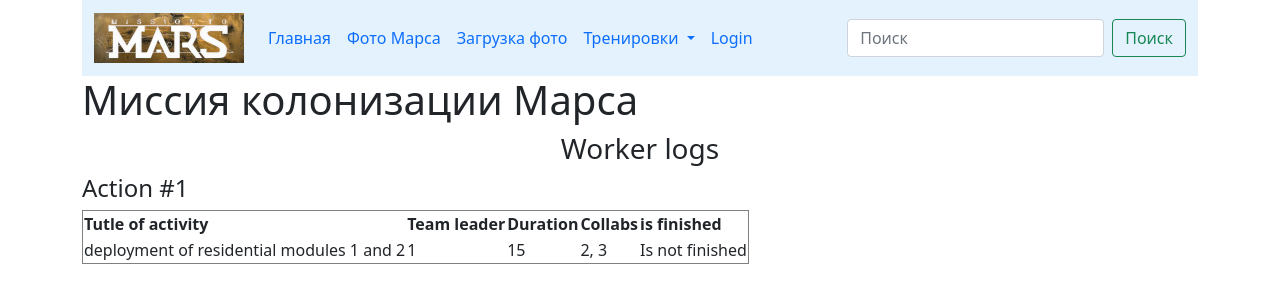
After one commit to Silva-Sleva/Site, a Flask app: page /logs in a window 1280 px wide. The commit adds this page. Shown: the top 303 px of the page. Run offline with Flask 3, Linux system fonts and the light colour scheme.

Commit message:
Add file

```diff
--- a/data/user.py
+++ b/data/user.py
@@ -19,3 +19,7 @@ class User(SqlAlchemyBase):
     hashed_password = sqlalchemy.Column(sqlalchemy.String, nullable=True)
     modified_date = sqlalchemy.Column(sqlalchemy.DateTime,
                                      default=datetime.datetime.now)
+
+
+    def __repr__(self):
+        return f'<Colonist> {self.id} {self.surname} {self.name}'
--- a/main.py
+++ b/main.py
@@ -1,7 +1,9 @@
 from flask import Flask, request, url_for, render_template, redirect
 
 from data import db_session
+from data.db_session import global_init, create_session
 from data.user import User
+from data.jobs import Jobs
 from forms.loginform import LoginForm
 
 app = Flask(__name__)
@@ -192,9 +194,38 @@ def add_user():
     sess.close()
 
 
+def add_job():
+    job = Jobs()
+    job.team_leader = 1
+    job.job = 'deployment of residential modules 1 and 2'
+    job.work_size = 15
+    job.collaborators = '2, 3'
+    job.is_finished = False
+    sess = db_session.create_session()
+    sess.add(job)
+    sess.commit()
+    sess.close()
+
+
+@app.route('/logs')
+def loqs():
+    # # db_name = input()
+    # # global_init(db_name)
+    # # sess = create_session()
+    sess = db_session.create_session()
+    # user = sess.query(User).filter((User.address == 'module_1'),
+    #                                (User.speciality.notlike("%engineer%")),
+    #                                (User.position.notlike("%engineer%"))).all()
+
+    jobs = sess.query(Jobs).all()
+    return render_template('table_logs.html', jobs=jobs)
+
+
+
 def main():
     db_session.global_init("db/blogs.db")
-    add_user()
+    # add_user()
+    # add_job()
     app.run(port=8080, host='127.0.0.1')
 
 
--- a/templates/base.html
+++ b/templates/base.html
@@ -43,6 +43,8 @@
             <li><a class="dropdown-item" href="/training/врач">Научные симуляторы</a></li>
             <li><hr class="dropdown-divider"></li>
             <li><a class="dropdown-item" href="/list_prof/ol">Список профессий</a></li>
+            <li><hr class="dropdown-divider"></li>
+            <li><a class="dropdown-item" href="/logs">Журнал работ</a></li>
 
           </ul>
         </li>
--- /dev/null
+++ b/templates/table_logs.html
@@ -0,0 +1,27 @@
+{% extends "base.html" %}
+{% block content %}
+<h3 align="center">Worker logs</h3>
+{% for job in jobs %}
+<h4>Action #{{ job.id }}</h4>
+<table border="solid">
+  <tr>
+    <th>Tutle of activity</th>
+    <th>Team leader</th>
+    <th>Duration</th>
+    <th>Collabs</th>
+    <th>is finished</th>
+  </tr>
+  <tr>
+    <td>{{ job.job }}</td>
+    <td>{{ job.team_leader }}</td>
+    <td>{{ job.work_size }}</td>
+    <td>{{ job.collaborators }}</td>
+    {% if job.is_finished %}
+    <td>Is finished</td>
+    {% else %}
+    <td>Is not finished</td>
+    {% endif %}
+  </tr>
+</table>
+{% endfor %}
+{% endblock %}
```
Also changed, not shown: db/blogs.db.
